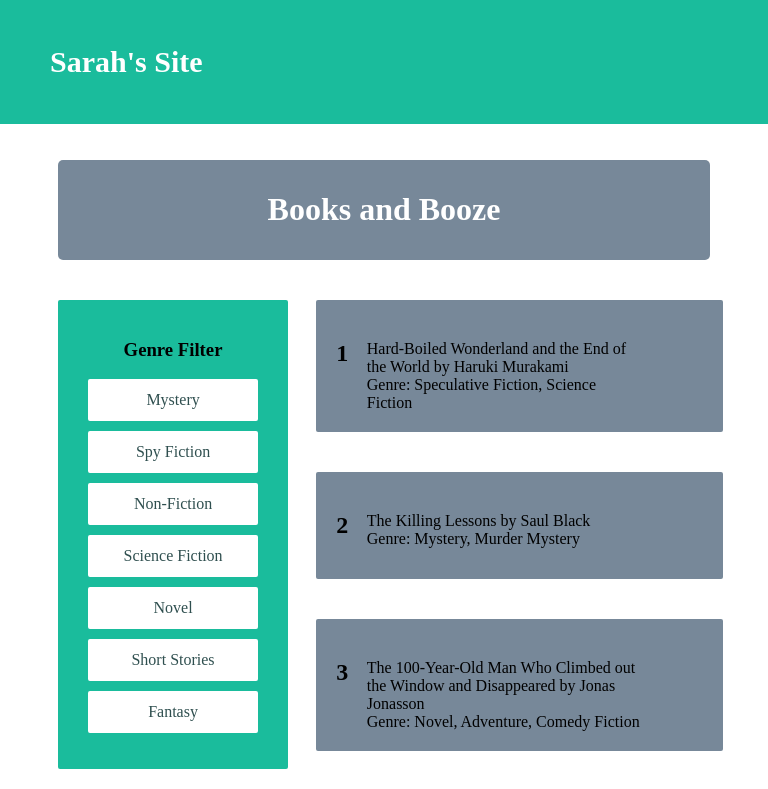
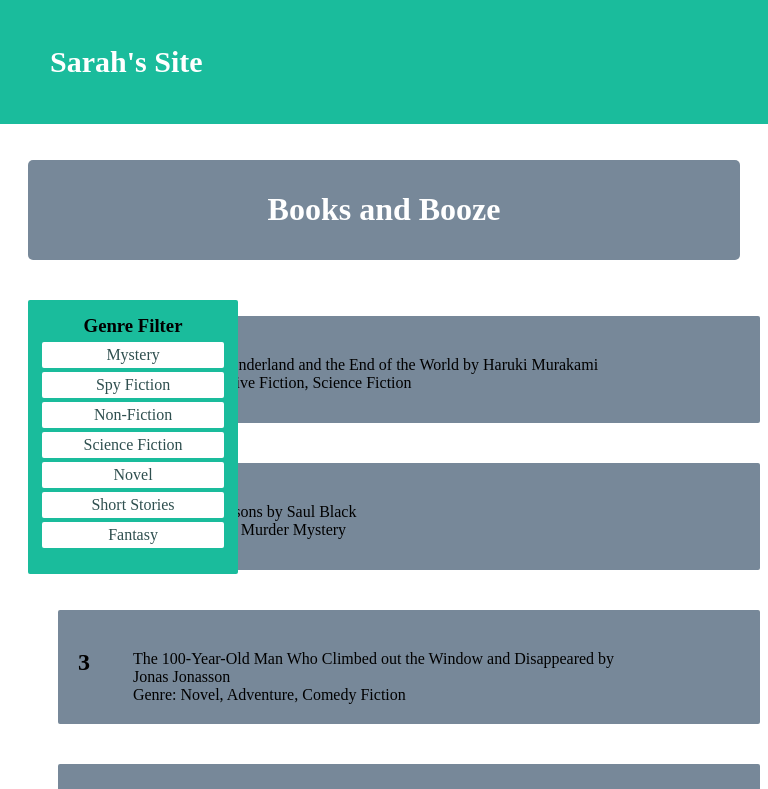
Before and after one commit to salothom/sarahSite, an Angular app in the folder sarah-site/: page /books in a window 768 px wide. Shown: the top 789 px of the page. Built offline with nearby package versions, Linux system fonts and the light colour scheme.

Commit message:
clean up css

```diff
--- a/sarah-site/src/app/app.component.css
+++ b/sarah-site/src/app/app.component.css
@@ -1,5 +1,5 @@
 
-
+/* Web Browser */
 .header {
     /* padding: 5px; */
     text-align: left;
@@ -13,14 +13,24 @@
     left:0px;
     top:0px;
 }
+
+.headerText{
+    color:white;
+    text-decoration: none;
+}
+
+.headerText:hover {
+    text-decoration: underline;
+}
+
 .main{
     margin: 30px;
     margin-top:  160px;
 }
 
 .search-input{
-
-  /* width: 100%; */
+  position: center;
+  width: 75%;
   font-size: 16px;
   padding: 12px 20px 12px 20px;
   border: 1px solid lightslategray;
@@ -50,7 +60,6 @@
 }
 
 .bookFilter{
-
     text-align: center;
     position: absolute;
     background-color: #1abc9c;
@@ -61,7 +70,7 @@
 
 a:link {
     text-decoration: none;
-  }
+}
 
 .positionAb{
     position: absolute;
@@ -71,6 +80,7 @@ a:link {
     margin: 20px;
     /* padding: 20px; */
 }
+
 .marginTopLarge{
     margin-top: 20px;
     /* padding: 20px; */
@@ -86,14 +96,14 @@ a:link {
     border-radius: 2px;
     text-align: center;
 }
+
 .filterButton:hover{
     padding: 8px;
     border: 4px solid lightgray;
     background:lightgray;
+}
 
-}
 .home-buttons{
-
     margin:20px;
     background: lightslategray;
     padding: 50px;
@@ -101,9 +111,8 @@ a:link {
     border-radius: 5px;
     font-size: 30px;
     text-align: center;
+}
 
-
-}
 .home-buttons:hover  {
         background: darkslategray;
       }
@@ -114,28 +123,37 @@ a:link {
     float: left;
     width: 25%;
 }
+
 .col-3 {
     float: left;
     width: 8.3%;
+  }
 
-  }
 .col-4{
     float: left;
     width: 33%;
 }
+
+.col-4-nm{
+    float: left;
+    width: 33%;
+}
+
 .col-6 {
     float: left;
     width: 50%;
+  }
 
-  }
  .col-8{
     float: left;
     width: 66%;
  }
+
 .col-9 {
     float: left;
     width: 75%;
   }
+
 .col-12 {
       width: 100%;
       float: left;
@@ -147,3 +165,78 @@ a:link {
     display: table;
     clear: both;
   }
+
+
+  /* mobile version */
+
+@media only screen and (min-width: 416px) and (max-width:800px) {
+    .fullMobile .col-4 {
+        float: left;
+        width:100%; /* The width is 100%, when the viewport is 800px or smaller */
+    }
+    .col-m-3{
+        float: left;
+        width: 25%;
+    }
+    /* .col-9{
+        float: left;
+        width: 25%;
+    } */
+
+    .col-4-nm{
+        float: left;
+        width:100%;
+    }
+
+    .main{
+        margin: 0px;
+        margin-top:  160px;
+    }
+
+    h3{
+        margin:5px;
+    }
+    .filterButton{
+        margin: 4px;
+        padding: 0px;
+    }
+    .filterButton:hover{
+        padding: 0px;
+        border: 4px solid lightgray;
+        background:lightgray;
+    }
+
+    .bookFilter{
+        padding: 10px;
+    }
+    /* .head-info{
+        width: 100%;
+        margin:20px;
+        background: lightslategray;
+        padding: 10px;
+        color: white;
+        border-radius: 5px;
+        text-align: center;
+    } */
+    .row-m:after {
+        content: "";
+        display: table;
+        clear: both;
+      }
+
+      .col-8{
+        float: left;
+        width:100%;
+      }
+}
+
+@media only screen and (max-width: 415px) {
+    .fullMobile .col-4 {
+        width:100%; /* The width is 100%, when the viewport is 800px or smaller */
+      }
+
+    .col-m-3{
+        float: left;
+        width: 33%;
+    }
+  }
--- a/sarah-site/src/app/app.module.ts
+++ b/sarah-site/src/app/app.module.ts
@@ -9,6 +9,8 @@ import { HomeComponent } from './main/home/home.component';
 import { BooksComponent } from './main/books/books.component';
 import { MusicComponent } from './main/music/music.component';
 import { HomeButtonsComponent } from './main/home/home-buttons/home-buttons.component';
+import { ContactComponent } from './main/contact/contact.component';
+import { TechComponent } from './main/tech/tech.component';
 
 @NgModule({
   declarations: [
@@ -18,7 +20,9 @@ import { HomeButtonsComponent } from './main/home/home-buttons/home-buttons.comp
     HomeComponent,
     BooksComponent,
     MusicComponent,
-    HomeButtonsComponent
+    HomeButtonsComponent,
+    ContactComponent,
+    TechComponent
   ],
   imports: [
     BrowserModule,
--- a/sarah-site/src/app/header/header.component.html
+++ b/sarah-site/src/app/header/header.component.html
@@ -1,3 +1,5 @@
 <div id="header" class="header">
-  <h2> Sarah's Site</h2>
+  <a class="headerText" href="/home">
+    <h2> Sarah's Site</h2>
+  </a>
 </div>
```
Also changed, not shown: sarah-site/src/app/app-routing.module.ts (+4 -3 lines), sarah-site/src/app/header/header.component.ts (+2 -13 lines).
